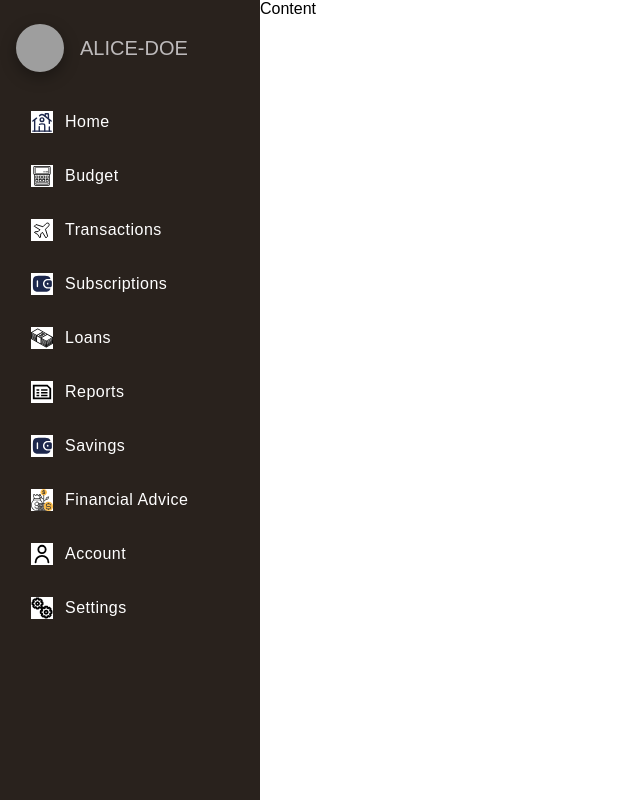
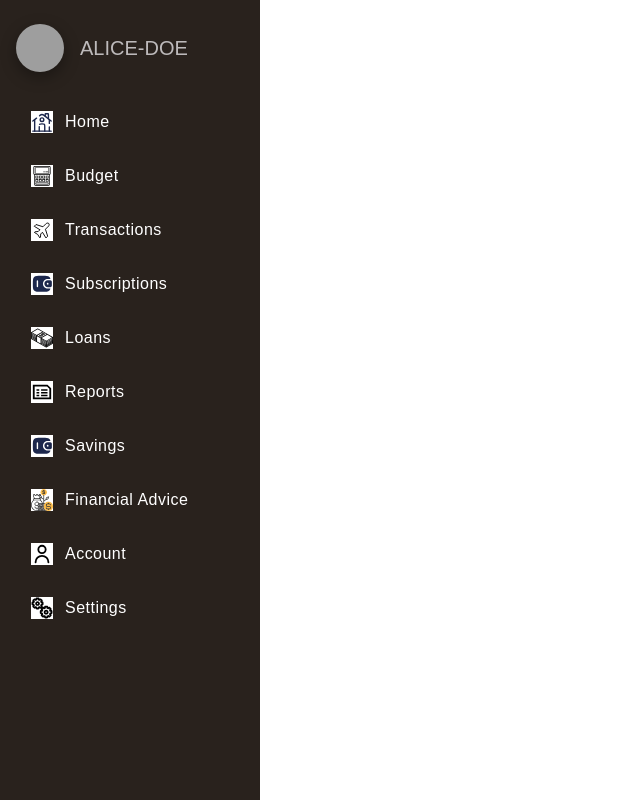
Before and after one commit to nd31pr0/Admin_Dashboard, a React (Vite) app: page / in a window 1280 px wide. Shown: the whole page, without its empty margins (0-640 px from the left). Built offline with nearby package versions, Linux system fonts and the light colour scheme; grey boxes are pictures that could not be loaded; a web font is replaced by a local one.

Commit message:
add files for content components

```diff
--- a/src/layout/Content/Content.jsx
+++ b/src/layout/Content/Content.jsx
@@ -2,7 +2,9 @@ import "./Content.css"
 
 const Content = () => {
   return (
-    <div>Content</div>
+    <div className="main-content">
+
+    </div>
   )
 }
 
```
Also changed, not shown: src/components/contentTop/ContentTop.jsx (added, +11 -0 lines), src/components/contentTop/ContentTop.css (added).
